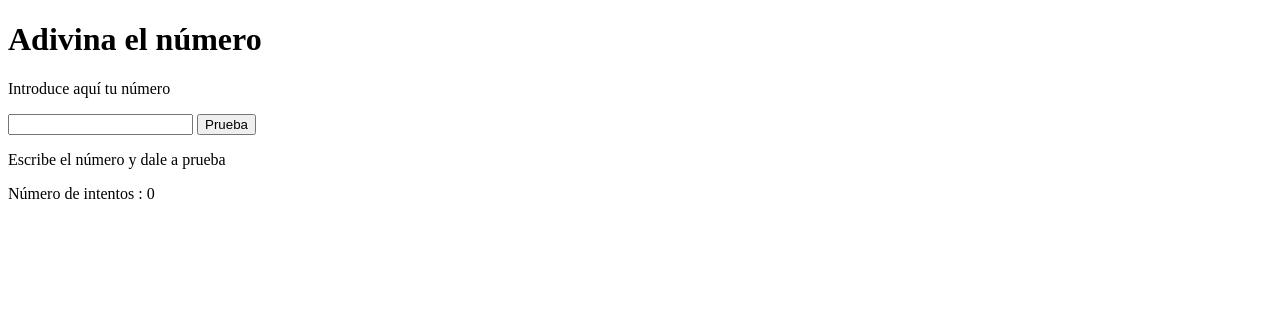
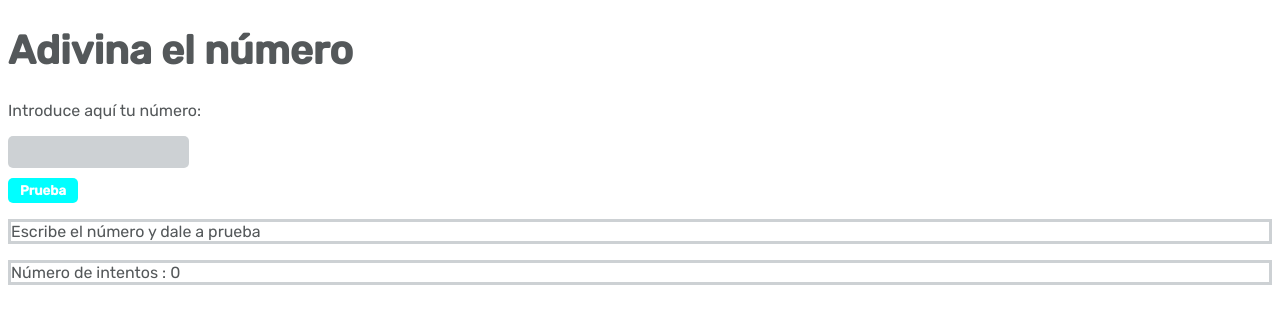
Before and after one commit to Adalab/modulo-2-evaluacion-intermedia-yanirafr, a plain HTML site: page index.html in a window 1280 px wide. Drawn offline with Linux system fonts and the light colour scheme.

Commit message:
add style

```diff
--- a/index.html
+++ b/index.html
@@ -3,19 +3,21 @@
   <head>
     <meta charset="UTF-8" />
     <meta name="viewport" content="width=device-width, initial-scale=1.0" />
-    <title>Media</title>
+    <link href="https://fonts.googleapis.com/css2?family=Rubik:wght@400;500&display=swap" rel="stylesheet">
+    <title>Evaluación intermedia módulo 2</title>
+    <link rel="stylesheet" href="style.css">
   </head>
   <body>
-    <h1 class="title">Adivina el número</h1>
-    <p class="instructions">Introduce aquí tu número</p>
+    <main class="main">
+    <h1 class="text title">Adivina el número</h1>
+    <p class="text">Introduce aquí tu número:</p>
     <form>
-      <input type="number" class="js-num" name="num" id="num">
-      <input class = "js-btn" type="button" value="Prueba">
+      <input type="number" class="num js-num" name="num" id="num">
+      <input class = "btn js-btn" type="button" value="Prueba">
     </form>
-    <p class="js-clue">Escribe el número y dale a prueba</p>
-    <p class="js-count">Número de intentos : 0</p>
-
-
+    <p class="text box js-clue">Escribe el número y dale a prueba</p>
+    <p class="text box js-count">Número de intentos : 0</p>
+  </main>
     <script type="text/javascript" src="./main.js"></script>
   </body>
 </html>
--- a/main.js
+++ b/main.js
@@ -1,4 +1,6 @@
 "use strict";
+
+// HTML selectors
 
 const userNum = document.querySelector(".js-num");
 console.log(userNum);
@@ -8,26 +10,33 @@ const count = document.querySelector(".js-count");
 console.log(count);
 const btn = document.querySelector(".js-btn");
 
-let trys = 0;
+// Number of attempts
 
+let attempt = 0;
 
-function getRandomNumber() {
-    return Math.ceil(Math.random() * 100);
+// Random number function
+
+function getRandomNumber(max) {
+    return Math.ceil(Math.random() * max);
 }
+const random = getRandomNumber(100);
+console.log(`random: ${random}`);
 
-const random = getRandomNumber();
-console.log(`random:${random}`);
+// Number guess function
 
 function guess() {
 
+    // User number input
     const num = parseInt(userNum.value);
     console.log(num);
 
-    trys += 1;
-    count.innerHTML = `Número de intentos = ${trys}`;
+    // Attempt counter
+    attempt += 1;
+    count.innerHTML = `Número de intentos = ${attempt}`;
 
-    console.log(trys);
+    console.log(attempt);
 
+    // Clues
     if (random > num) {
         console.log("mayor");
         clue.innerHTML = "Demasiado bajo."
@@ -43,6 +52,6 @@ function guess() {
 
 }
 
-//console.log(guess());
+// Button event listener
 
 btn.addEventListener("click", guess);
--- /dev/null
+++ b/style.css
@@ -0,0 +1,28 @@
+.title {
+  font-size: 40px;
+}
+.text {
+  color: #54585a;
+  font-family: Rubik, sans-serif;
+}
+.box {
+  border: #cdd1d4 solid 3px;
+}
+.num {
+  background-color: #cdd1d4;
+  border: none;
+  border-radius: 5px;
+  height: 30px;
+}
+.btn {
+  color: white;
+  font-family: Rubik, sans-serif;
+  font-weight: bold;
+  display: block;
+  margin-top: 10px;
+  background-color: aqua;
+  border-radius: 5px;
+  border: none;
+  height: 25px;
+  width: 70px;
+}
```
